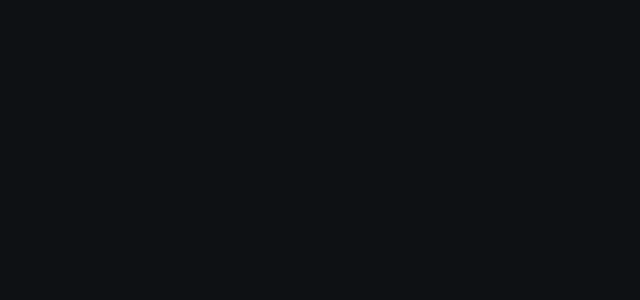
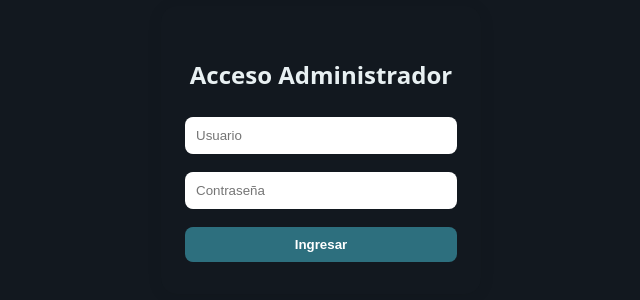
Before and after one commit to EcommercePetaByte/Ecommerce, a React (Vite) app: page /login-admin in a window 1280 px wide. Before the commit this address had no page. Shown: the part 250-550 px from the top of the page, without its empty margins (319-959 px from the left). Built offline with nearby package versions, Linux system fonts and the light colour scheme.

Commit message:
logAdmin

```diff
--- a/src/App.jsx
+++ b/src/App.jsx
@@ -10,6 +10,7 @@
 import Carrito from "./pages/Carrito/Carrito";
 import Pago from "./pages/Pago/Pago";
 import Perfil from "./pages/Perfil/Perfil";
+import ProtectedRoute from "./components/ProtectedRoute/ProtectedRoute";
 
 import "./theme.css";
 
@@ -19,6 +20,7 @@
 import Productos from "./pages/Administrador/Productos";
 import Pedidos from "./pages/Administrador/Pedidos";
 import Ajustes from "./pages/Administrador/Ajustes";
+import LogAdmin from "./pages/Administrador/LogAdmin";
 
 function App() {
   const [isAuthenticated, setIsAuthenticated] = useState(false);
@@ -88,13 +90,25 @@
         <Route path="/pago" element={<Pago />} />
         <Route path="/perfil" element={<Perfil />} />
 
-        {/* Rutas admin */}
-        <Route path="/admin" element={<AdminLayout />}>
+        <Route
+          path="/login-admin"
+          element={<LogAdmin onLogin={() => setIsAuthenticated(true)} />}
+        />
+
+        <Route
+          path="/admin/*"
+          element={
+            <ProtectedRoute isAuthenticated={isAuthenticated}>
+              <AdminLayout />
+            </ProtectedRoute>
+          }
+        >
           <Route index element={<Dashboard />} />
           <Route path="productos" element={<Productos />} />
           <Route path="pedidos" element={<Pedidos />} />
           <Route path="ajustes" element={<Ajustes />} />
         </Route>
+
       </Routes>
     </Router>
   );
--- a/src/components/ProtectedRoute/ProtectedRoute.jsx
+++ b/src/components/ProtectedRoute/ProtectedRoute.jsx
@@ -1,10 +1,9 @@
 import { Navigate } from "react-router-dom";
 
-// ========= a futuro para entrar como administrador ==========
-
+// ProtectedRoute para admin
 export default function ProtectedRoute({ isAuthenticated, children }) {
   if (!isAuthenticated) {
-    return <Navigate to="/login" replace />;
+    return <Navigate to="/login-admin" replace />; // ruta del login admin
   }
   return children;
 }
--- /dev/null
+++ b/src/pages/Administrador/LogAdmin.jsx
@@ -0,0 +1,107 @@
+import { useState } from "react";
+import { useNavigate } from "react-router-dom";
+import "./admin.css";
+
+export default function LogAdmin({ onLogin }) {
+  const [username, setUsername] = useState("");
+  const [password, setPassword] = useState("");
+  const [error, setError] = useState("");
+  const navigate = useNavigate();
+
+  const handleSubmit = (e) => {
+    e.preventDefault();
+
+    if (!username || !password) {
+      setError("Por favor, completa todos los campos.");
+      return;
+    }
+
+    if (username === "admin" && password === "1234") {
+      setError("");
+      onLogin();
+      navigate("/admin");
+    } else {
+      setError("Credenciales incorrectas.");
+    }
+  };
+
+  return (
+    <div
+      style={{
+        display: "flex",
+        justifyContent: "center", // centra horizontalmente
+        alignItems: "center",     // centra verticalmente
+        minHeight: "100vh",       // altura completa de la ventana
+        width: "100vw",           // ancho completo
+        margin: 0,
+        padding: 0,
+        background: "var(--surface)",
+      }}
+    >
+      <form
+        onSubmit={handleSubmit}
+        style={{
+          background: "var(--surface)",
+          padding: "32px 24px",
+          borderRadius: "16px",
+          boxShadow: "0 2px 16px rgba(0,0,0,.08)",
+          minWidth: "320px",
+          display: "flex",
+          flexDirection: "column",
+          gap: "18px",
+        }}
+      >
+        <h2 style={{ marginBottom: "8px", textAlign: "center" }}>
+          Acceso Administrador
+        </h2>
+        <input
+          type="text"
+          placeholder="Usuario"
+          value={username}
+          onChange={(e) => setUsername(e.target.value)}
+          style={{
+            padding: "10px",
+            borderRadius: "8px",
+            border: "1px solid var(--border)",
+          }}
+        />
+        <input
+          type="password"
+          placeholder="Contraseña"
+          value={password}
+          onChange={(e) => setPassword(e.target.value)}
+          style={{
+            padding: "10px",
+            borderRadius: "8px",
+            border: "1px solid var(--border)",
+          }}
+        />
+        {error && (
+          <div
+            style={{
+              color: "#d32f2f",
+              fontWeight: "bold",
+              textAlign: "center",
+            }}
+          >
+            {error}
+          </div>
+        )}
+        <button
+          type="submit"
+          style={{
+            background: "var(--brand)",
+            color: "#fff",
+            padding: "10px",
+            borderRadius: "8px",
+            border: "none",
+            fontWeight: "bold",
+            cursor: "pointer",
+          }}
+        >
+          Ingresar
+        </button>
+      </form>
+    </div>
+  );
+}
```
